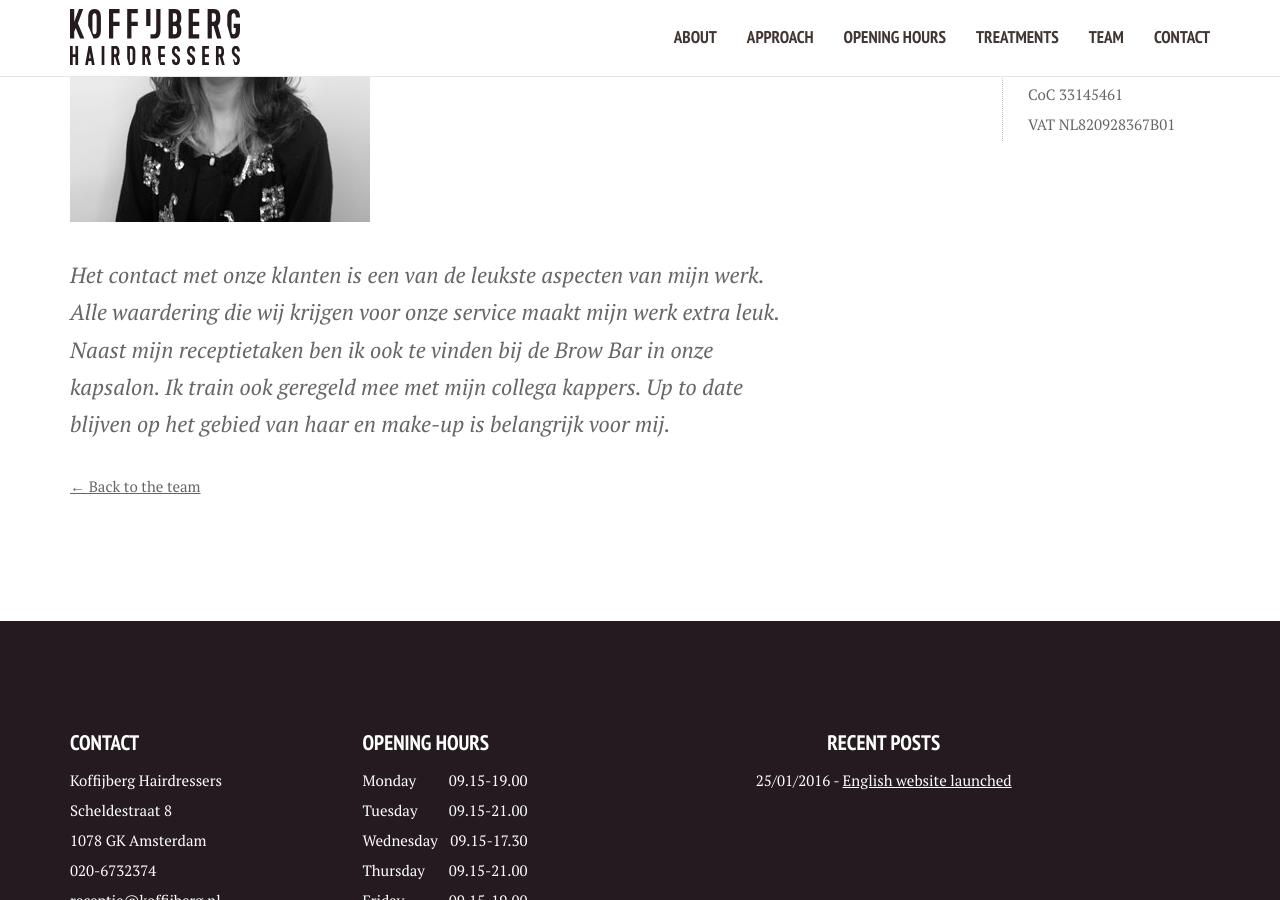
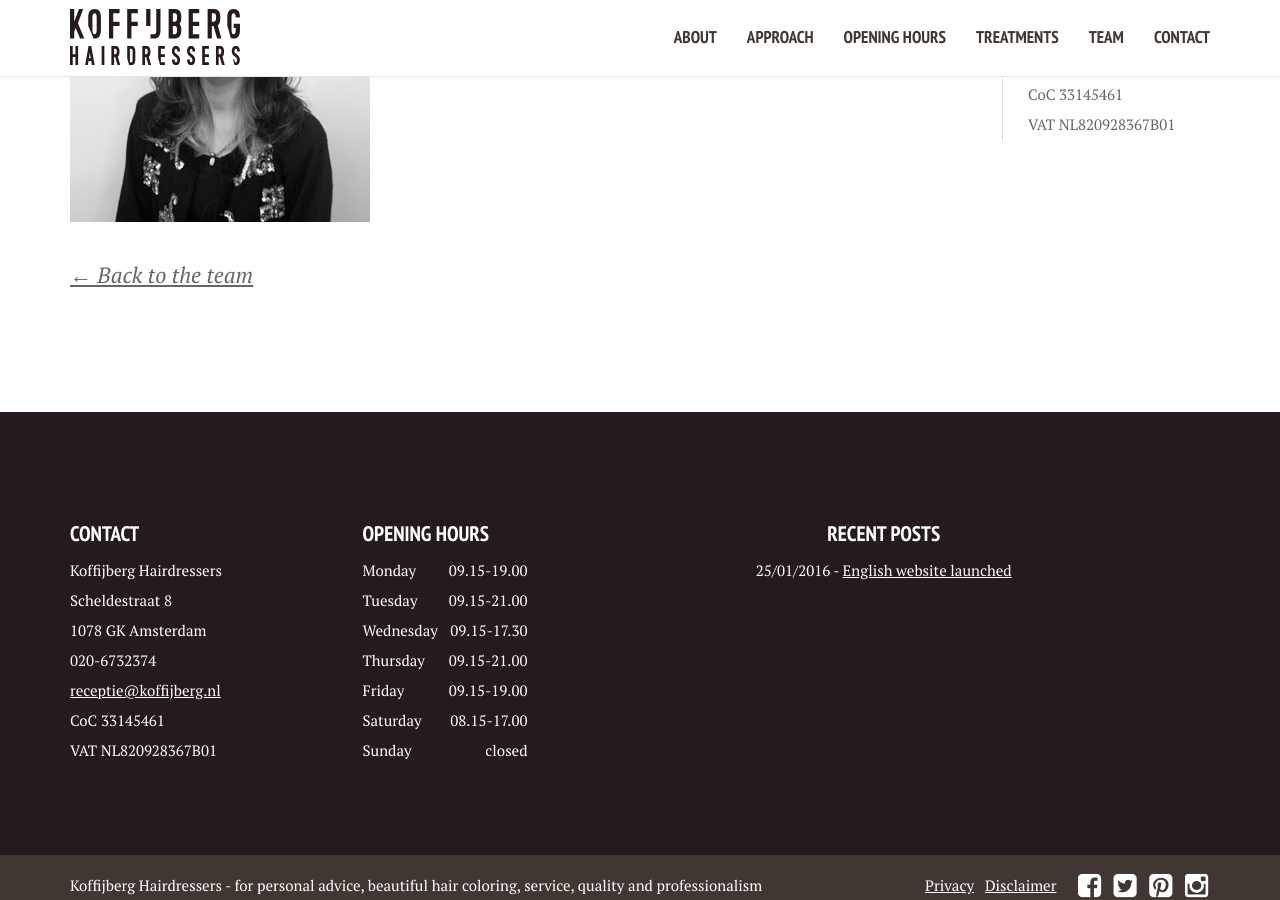
Before and after one commit to xuantiep/koffijberghairdressers, a Jekyll site: the page built from _members/martha.md, in a window 1280 px wide and 900 px high, scrolled down 570 px. Built offline with Jekyll 4.4.1, drawn with Linux system fonts in a browser that asks for light colours.

Commit message:
Updated '/_members/martha.md' via CloudCannon

```diff
--- a/_members/martha.md
+++ b/_members/martha.md
@@ -5,5 +5,3 @@ image: /img/18.-martha-receptioniste.jpg
 functie: Receptie
 order: 6
 ---
-
-Het contact met onze klanten is een van de leukste aspecten van mijn werk. Alle waardering die wij krijgen voor onze service maakt mijn werk extra leuk. Naast mijn receptietaken ben ik ook te vinden bij de Brow Bar in onze kapsalon. Ik train ook geregeld mee met mijn collega kappers. Up to date blijven op het gebied van haar en make-up is belangrijk voor mij.
```
